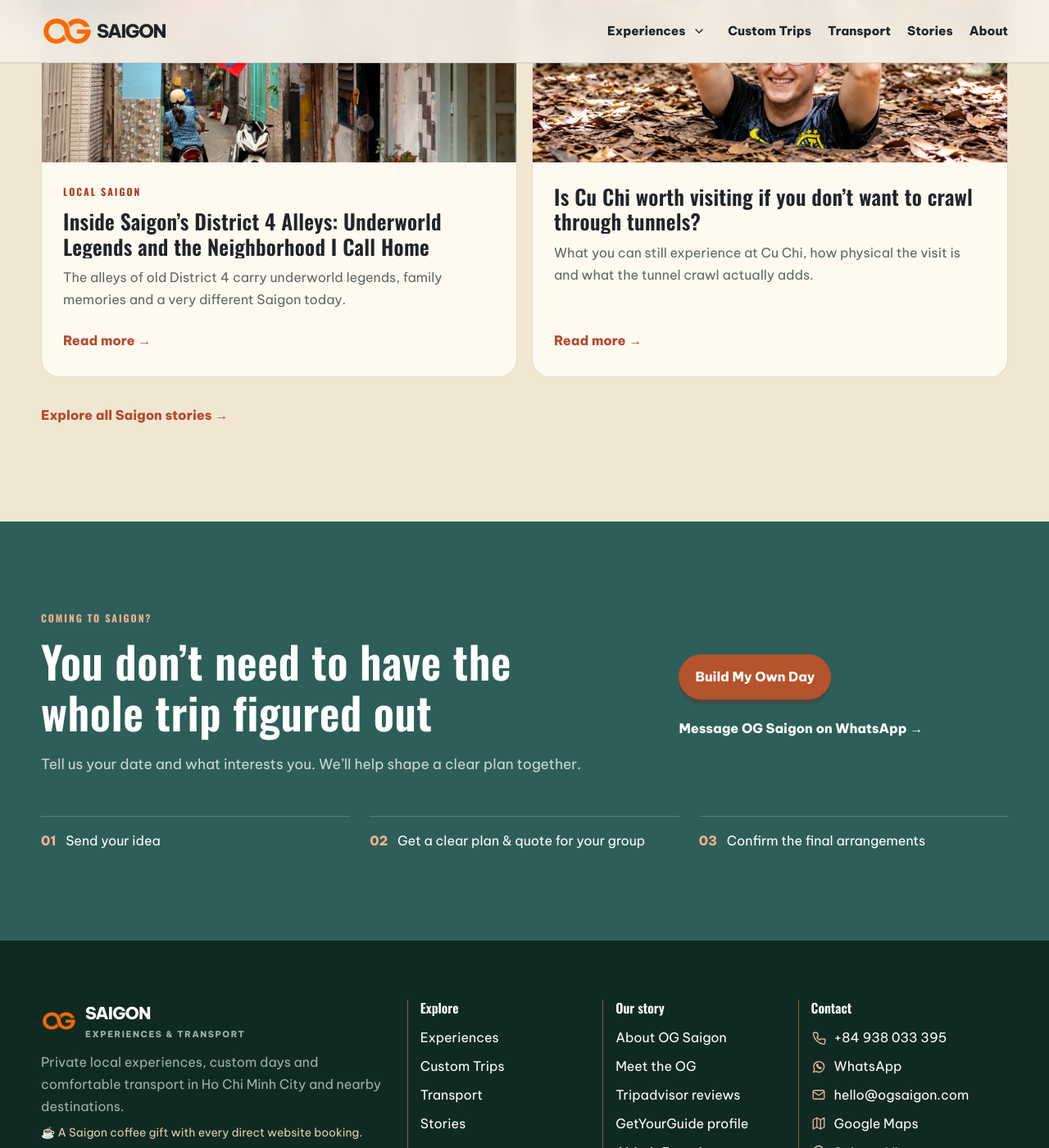
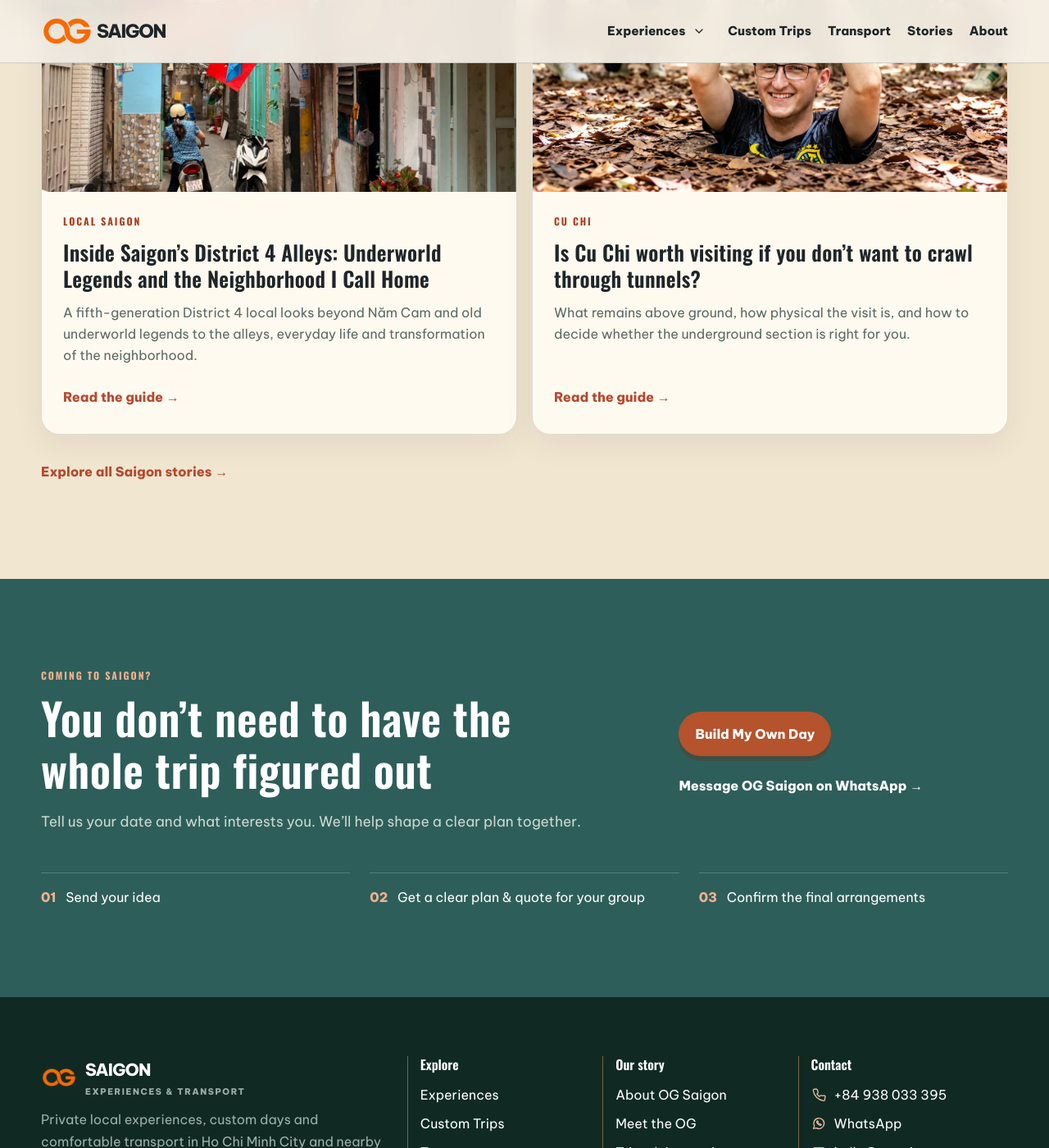
Before and after one commit to DSG2025/DSG2025.github.io, a Jekyll site: the page built from index.html, in a window 1280 px wide and 1400 px high, scrolled down 5786 px. Shown: the whole window at 82% size. Built offline with Jekyll 4.4.1, drawn with Linux system fonts in a browser that asks for light colours; some web fonts are replaced.

Commit message:
fix(home): share Stories index cards and restore OG orange Founder accents

```diff
--- a/assets/css/home-v2.css
+++ b/assets/css/home-v2.css
@@ -813,7 +813,8 @@
 body.home-v2 .experience-card { min-width: 0; background: transparent; border: 0; box-shadow: none; }
 body.home-v2 .experience-card .card-body > p:not(.experience-meta) { color: var(--muted); }
 body.home-v2 .founder-copy .eyebrow,
-body.home-v2 .founder-actions .text-link { color: #efb18e; }
+body.home-v2 .founder-actions .text-link { color: #f96a02; }
+body.home-v2 .founder-actions .text-link { text-decoration: underline; text-underline-offset: 3px; }
 body.home-v2 .founder-copy p { color: #cfddd7; }
 body.home-v2 .founder-principles { margin: 24px 0 14px; }
 body.home-v2 .founder-principles > div { padding: 16px 0; border-top: 1px solid rgba(255,255,255,.18); }
@@ -1405,3 +1406,14 @@
   padding-top: 8px;
   align-self: flex-start;
 }
+
+/* Homepage shares Stories index card CSS, with page-specific grid and h3 scale. */
+body.home-v2 .stories-section .story-index-grid { grid-template-columns:repeat(2,minmax(0,1fr)); }
+body.home-v2 .stories-section .story-index-card-body h3 {
+  display:-webkit-box; -webkit-box-orient:vertical; -webkit-line-clamp:2;
+  overflow:hidden; margin:0; min-height:0; font-family:var(--type-display-font-family);
+  font-size:clamp(1.45rem,2vw,1.9rem); line-height:1.24; overflow-wrap:anywhere;
+}
+@media(max-width:650px) {
+  body.home-v2 .stories-section .story-index-grid { grid-template-columns:1fr; }
+}
--- a/index.html
+++ b/index.html
@@ -28,6 +28,7 @@
 <link href="/apple-touch-icon.png" rel="apple-touch-icon" sizes="180x180"/>
 <link href="/site.webmanifest" rel="manifest"/>
 <link href="/assets/css/style.css" rel="stylesheet"/>
+<link href="/assets/css/stories.css" rel="stylesheet"/>
 <link href="/assets/css/home-v2.css" rel="stylesheet"/>
 <script type="application/ld+json">
       {
@@ -314,18 +315,16 @@
 </div>
 <p class="lead">Local stories and practical guides from the places we know best.</p>
 </div>
-<div class="story-cards">
+<div class="story-index-grid home-story-grid">
 {% assign home_stories = site.stories | where: "published", true | where: "homepage", true | sort: "date" | reverse %}
 {% for story in home_stories limit:2 %}
-<article class="story-card">
-<a class="story-card-media" href="{{ story.url }}">
-<img alt="{{ story.hero_alt | escape }}" decoding="async" height="{{ story.hero_height }}" loading="lazy" src="{{ story.hero_image }}" width="{{ story.hero_width }}">
-</a>
-<div class="story-card-body">
-{% if story.home_show_category %}<div class="eyebrow">{{ story.category }}</div>{% endif %}
+<article class="story-index-card">
+<a href="{{ story.url }}"><img alt="{{ story.hero_alt | escape }}" decoding="async" height="{{ story.hero_height }}" loading="lazy" src="{{ story.hero_image }}" width="{{ story.hero_width }}"></a>
+<div class="story-index-card-body">
+<div class="eyebrow">{{ story.category }}</div>
 <h3><a href="{{ story.url }}">{{ story.title }}</a></h3>
-<p class="story-card-excerpt">{{ story.home_excerpt | default: story.index_excerpt | default: story.description }}</p>
-<a class="text-link" href="{{ story.url }}">Read more →</a>
+<p>{{ story.index_excerpt | default: story.description }}</p>
+<a class="text-link" href="{{ story.url }}">Read the guide →</a>
 </div>
 </article>
 {% endfor %}
```
